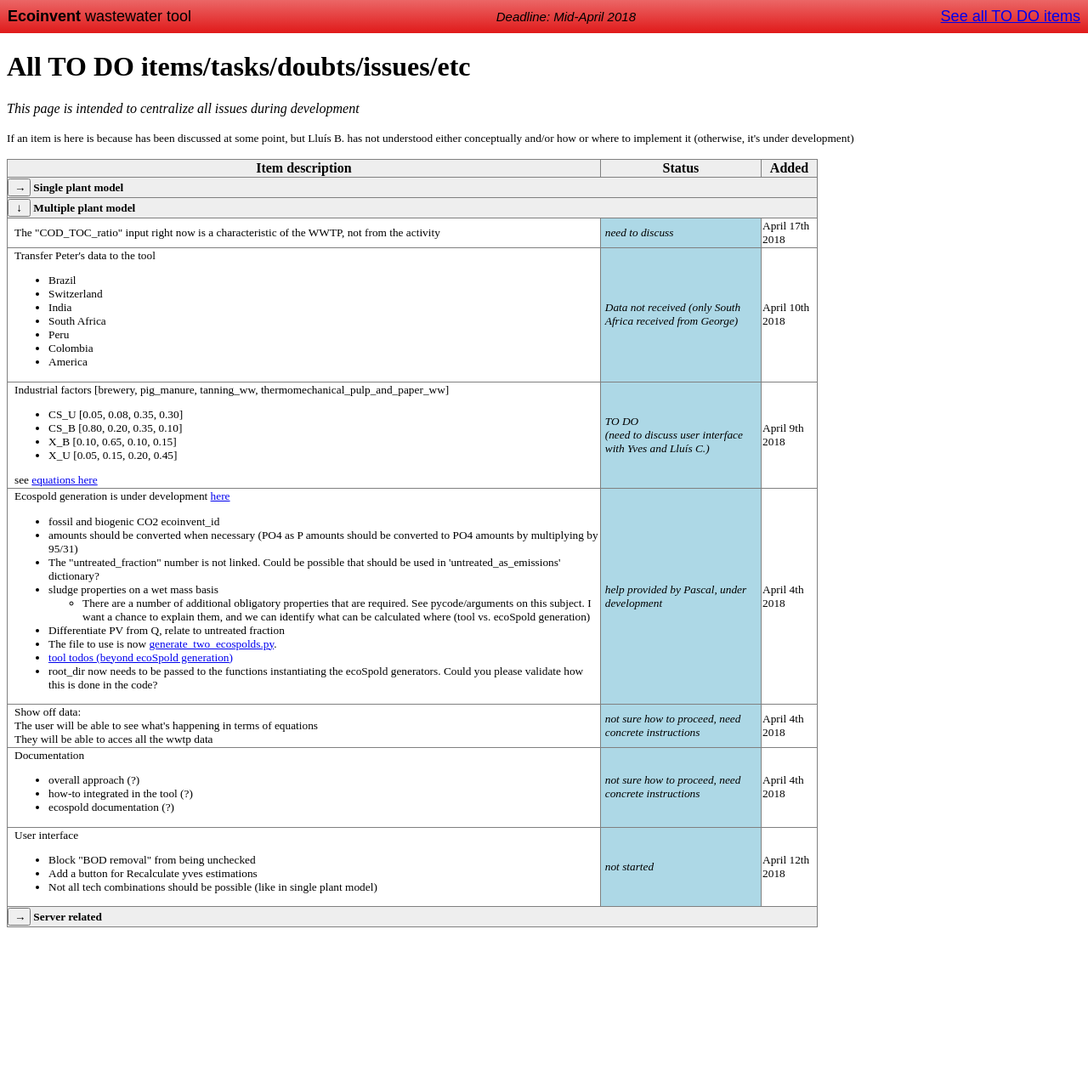
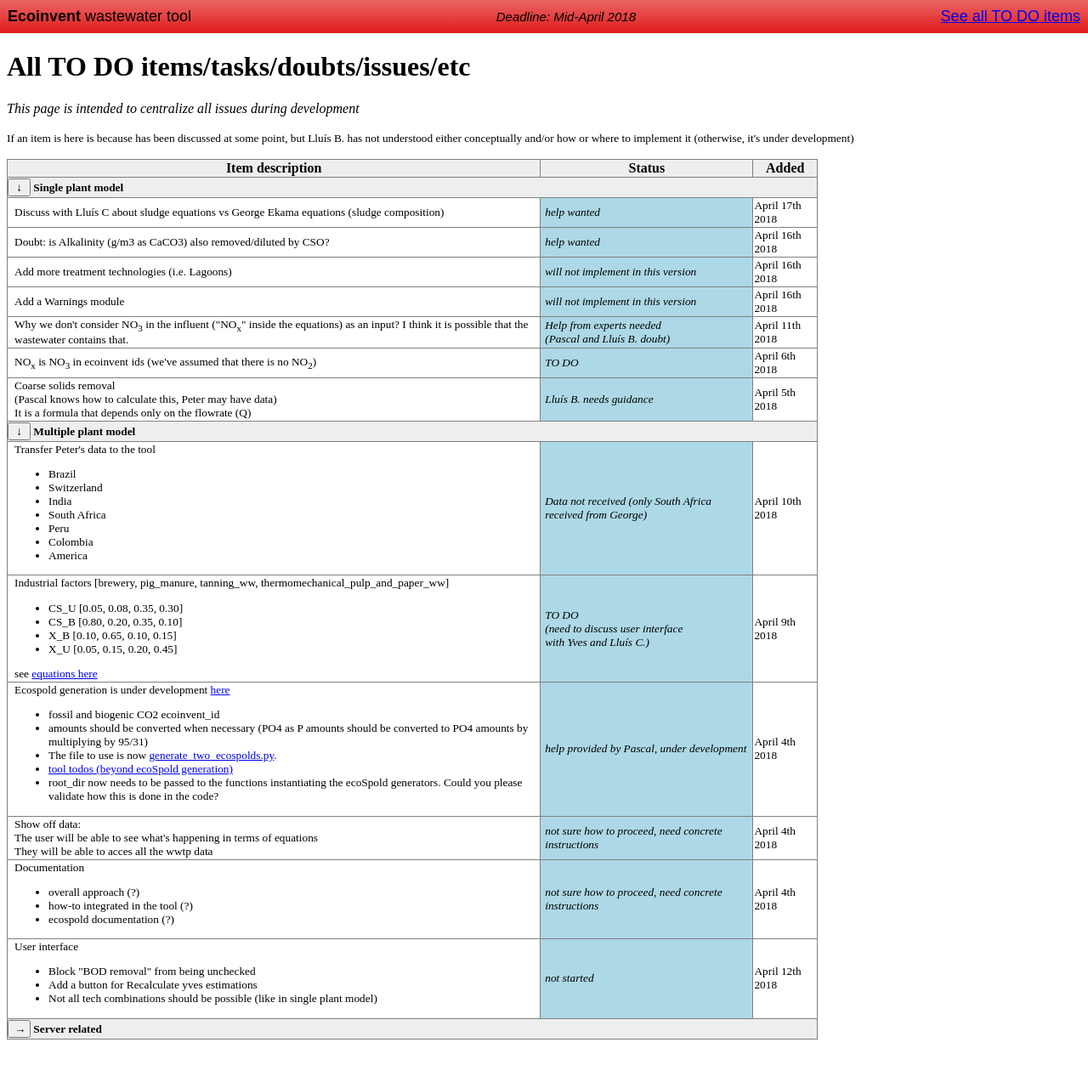
Before and after one commit to AnnaValls/ecoinvent, a PHP site: page /todo.php in a window 1280 px wide, after a click that opens the changed part. Shown: the whole page at 85% size. Before the commit the page ends 1091 px from the top, so only its background shows below. Run offline with PHP 8.4, Linux system fonts and the light colour scheme.

Commit message:
next iteration for json to generate ecospolds

```diff
--- a/elementary.php
+++ b/elementary.php
@@ -373,6 +373,7 @@
       },
       hiddenTechs:[
         "CSO", "Pri", "Fra", "BOD", "SST", "other", "Ene", "Nit", "Des", "BiP", "ChP", "Met", 'sludge_composition', 'chemicals',
+        'inputs_after_CSO',
       ], //techs hidden in table 2. Variables calculated, i.e. ['BOD','Nit']
       /*further user-options here*/
     }
@@ -599,11 +600,8 @@
               <li>H content: <span id=sludge_precipitation_H_content>0</span>
               <li>P content: <span id=sludge_precipitation_P_content>0</span>
               <li>O content: <span id=sludge_precipitation_O_content>0</span>
+              <li>H<sub>2</sub>O content: <span id=sludge_precipitation_water_content>0</span>
             </ul>
-          </li>
-          <li>
-            Secondary sludge with chemical P removal
-            <issue class=under_dev></issue>
           </li>
         </ul>
       </p>
--- a/todo.php
+++ b/todo.php
@@ -6,28 +6,24 @@
 
 <!--main table-->
 <table class=todo_items border=1><tr><th>Item description<th>Status<th>Added
-  <tr><td header colspan=3><button class=toggleView onclick=toggleView(this,'single')>&rarr;</button> Single plant model
-  <tbody id=single style=display:none>
+  <tr><td header colspan=3><button class=toggleView onclick=toggleView(this,'single')>&darr;</button> Single plant model
+  <tbody id=single style=display:nonee>
     <tr>
-      <td>We need to define "0" numerically as i.e. 1e-10, or 1e-15, ...? TBD
+      <td>Discuss with Lluís C about sludge equations vs George Ekama equations (sludge composition)
       <td>help wanted
-      <td>April 16th 2018
+      <td>April 17th 2018
     <tr>
       <td>Doubt: is Alkalinity (g/m3 as CaCO3) also removed/diluted by CSO?
       <td>help wanted
       <td>April 16th 2018
     <tr>
-      <td>More technologies (i.e. Lagoons)
+      <td>Add more treatment technologies (i.e. Lagoons)
       <td>will not implement in this version
       <td>April 16th 2018
     <tr>
-      <td>Warnings module
+      <td>Add a Warnings module
       <td>will not implement in this version
       <td>April 16th 2018
-    <tr>
-      <td>Water content of all 3 sludge types and (2) (iSS) composition of primary and secondary sludge
-      <td>Help provided by George, under development
-      <td>April 12th 2018
     <tr>
       <td>
         Why we don't consider NO<sub>3</sub> in the influent ("NO<sub>x</sub>" inside the equations) as an input?
@@ -36,7 +32,7 @@
         <br>(Pascal and Lluís B. doubt)
       <td>April 11th 2018
     <tr>
-      <td>Rename NO<sub>x</sub> to NO<sub>3</sub> to match ecoinvent id (we've assumed that there is no NO<sub>2</sub>)
+      <td>NO<sub>x</sub> is NO<sub>3</sub> in ecoinvent ids (we've assumed that there is no NO<sub>2</sub>)
       <td>TO DO
       <td>April 6th 2018
     <tr>
@@ -52,10 +48,6 @@
 
   <tr><td header colspan=3><button class=toggleView onclick=toggleView(this,'multiple')>&rarr;</button> Multiple plant model
   <tbody id=multiple style=display:none>
-    <tr>
-      <td>The "COD_TOC_ratio" input right now is a characteristic of the WWTP, not from the activity
-      <td>need to discuss
-      <td>April 17th 2018
     <tr>
       <td>Transfer Peter's data to the tool
         <ul>
@@ -87,18 +79,6 @@
         <ul>
           <li>fossil and biogenic CO2 ecoinvent_id
           <li>amounts should be converted when necessary (PO4 as P amounts should be converted to PO4 amounts by multiplying by 95/31)
-          <li>The "untreated_fraction" number is not linked. Could be possible that should be used in 'untreated_as_emissions' dictionary?
-          <li>sludge properties on a wet mass basis
-            <ul>
-              <li>
-                There are a number of additional obligatory
-                properties that are required.
-                See pycode/arguments on this subject.
-                I want a chance to explain them,
-                and we can identify what can be
-                calculated where (tool vs. ecoSpold generation)
-            </ul>
-          <li>Differentiate PV from Q, relate to untreated fraction
           <li>The file to use is now <a href="ecospold/wastewater_treatment_tool/pycode/generate_two_ecoSpolds.py">generate_two_ecospolds.py</a>.
           <li>
             <a target=_blank href="https://github.com/PascalLesage/wastewater_treatment_tool/blob/integration-with-icra/pycode/tool%20todos%20(beyond%20ecoSpold%20generation)">
```
Also changed, not shown: dataModel/ecoinvent_ids/ecoinvent_ids.js (+38 -23 lines), dataModel/molar_conversions.js (added, +9 -0 lines), elementary.js (+48 -45 lines), generate_json_for_ecospold.js (+11 -11 lines), simplified_data_entry.php (+6 -4 lines).
